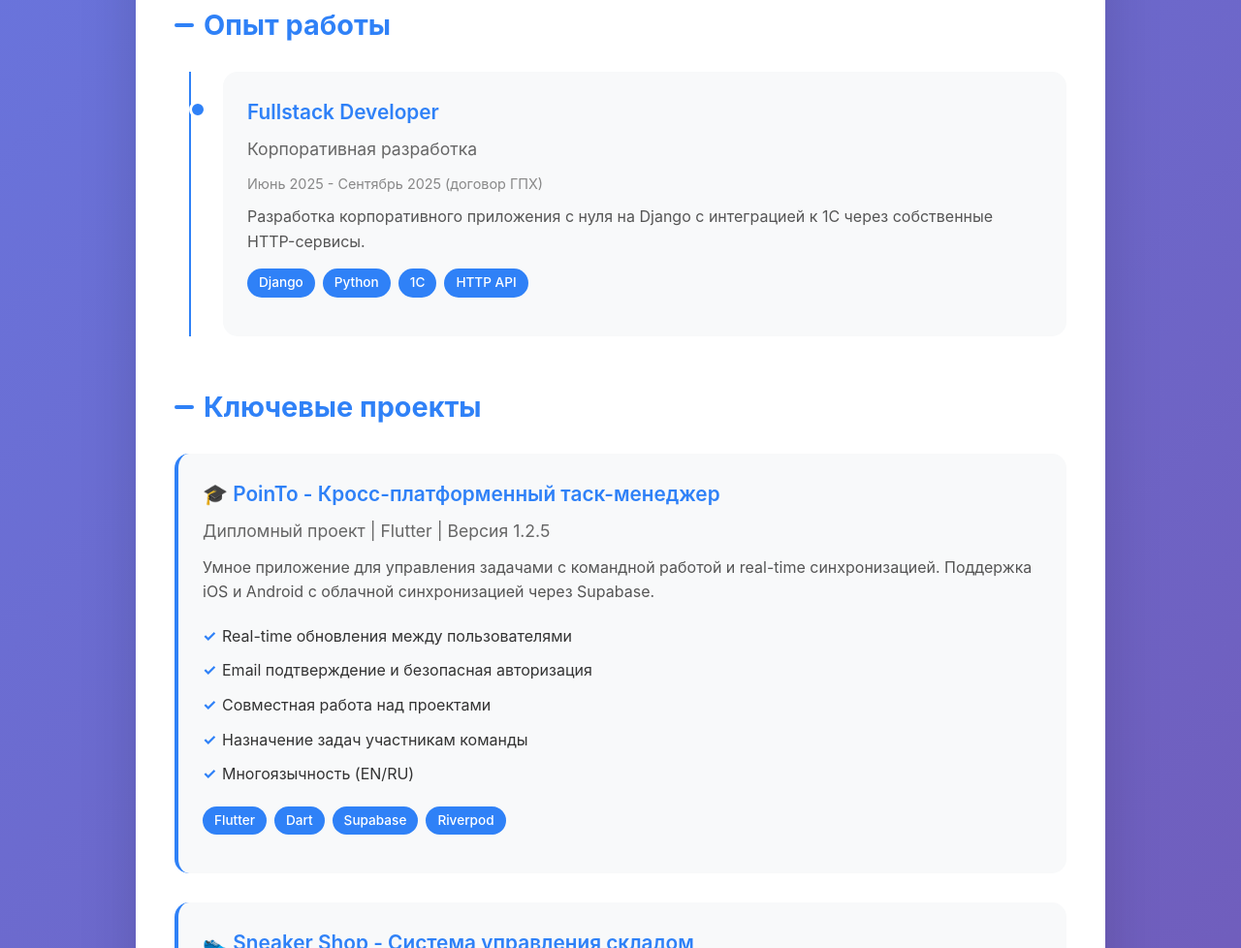
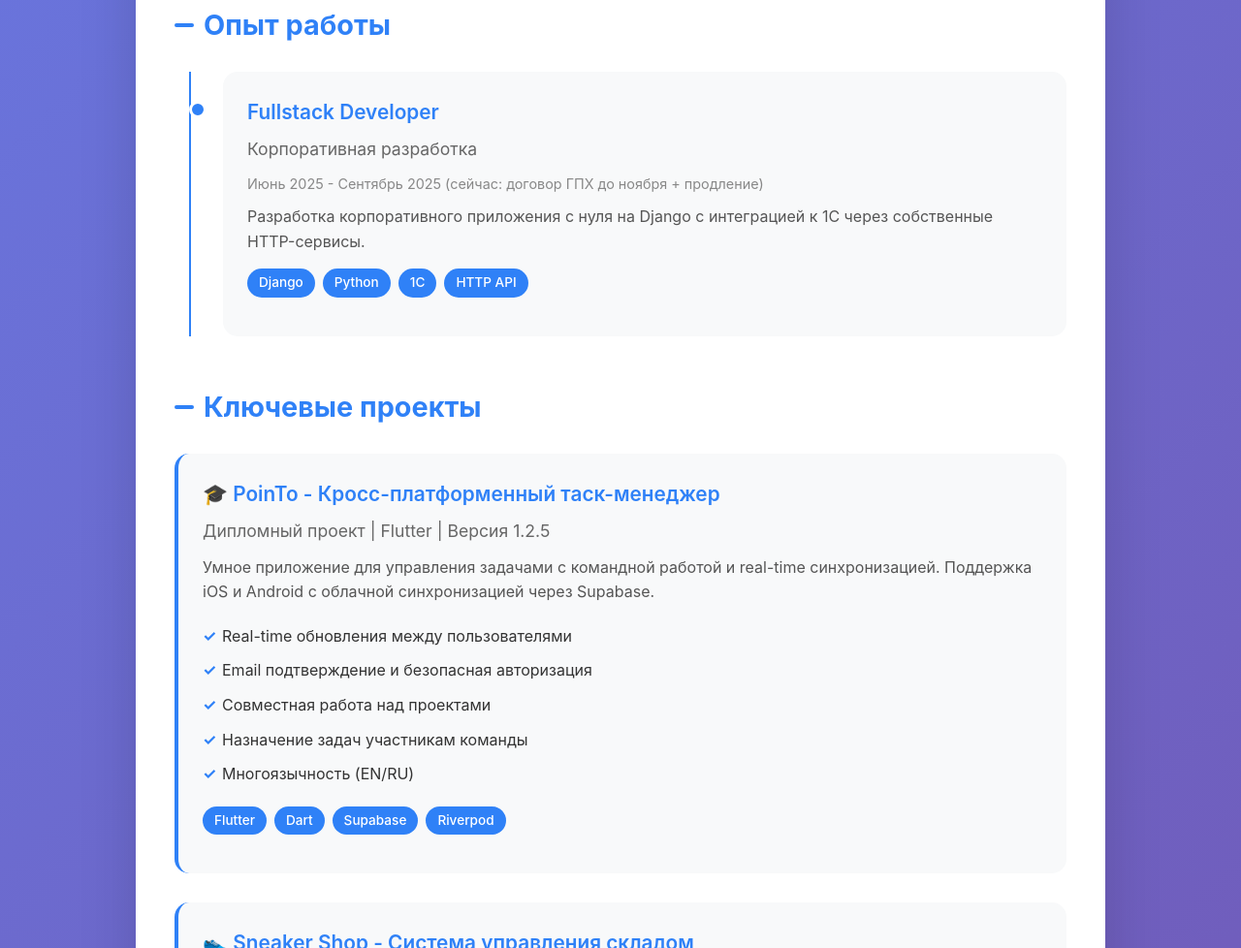
Before and after one commit to gmorong/gmorong.github.io, a plain HTML site: page index.html in a window 1280 px wide. Shown: the part 1106-2084 px from the top of the page at 97% size. Drawn offline with Linux system fonts and the light colour scheme.

Commit message:
Update index.html

```diff
--- a/index.html
+++ b/index.html
@@ -391,7 +391,8 @@
                     <div class="experience-item">
                         <h3 class="education-title">Fullstack Developer</h3>
                         <p class="education-subtitle">Корпоративная разработка</p>
-                        <p class="education-date">Июнь 2025 - Сентябрь 2025 (договор ГПХ)</p>
+                        <p class="education-date">Июнь 2025 - Сентябрь 2025 (сейчас: договор ГПХ до ноября + продление)
+                        </p>
                         <p class="project-description">Разработка корпоративного приложения с нуля на Django с
                             интеграцией к 1С через собственные HTTP-сервисы.</p>
                         <div class="tech-tags">
```
